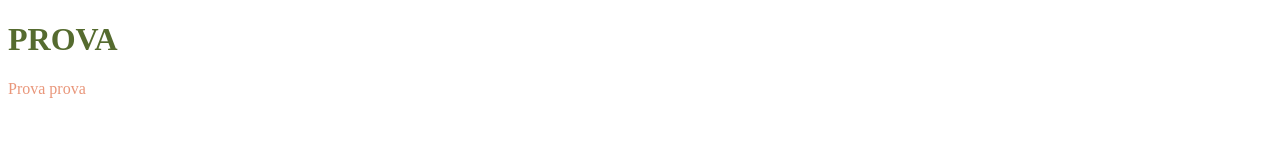
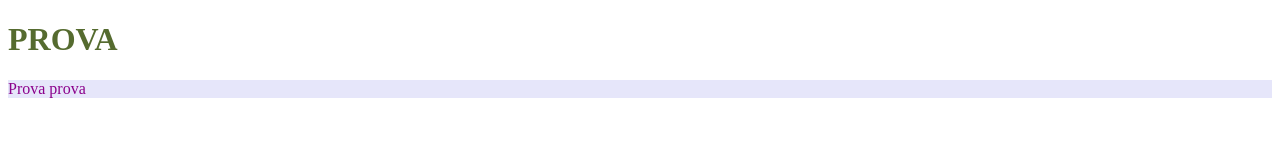
Before and after one commit to GiuliaL96/Sito-prova-1, a plain HTML site: page index.html in a window 1280 px wide. Drawn offline with Linux system fonts and the light colour scheme.

Commit message:
Aggiunta div

```diff
--- a/index.html
+++ b/index.html
@@ -11,7 +11,10 @@
 
 <body>
     <h1>PROVA </h1>
-    <p>Prova prova</p>
+    <div>
+        <p>Prova prova</p>
+    </div>
+
 </body>
 
 </html>
--- a/stile.css
+++ b/stile.css
@@ -3,5 +3,9 @@ h1 {
 }
 
 p {
-    color: darksalmon;
+    color: darkmagenta;
 }
+
+div {
+    background-color: lavender;
+}
```
